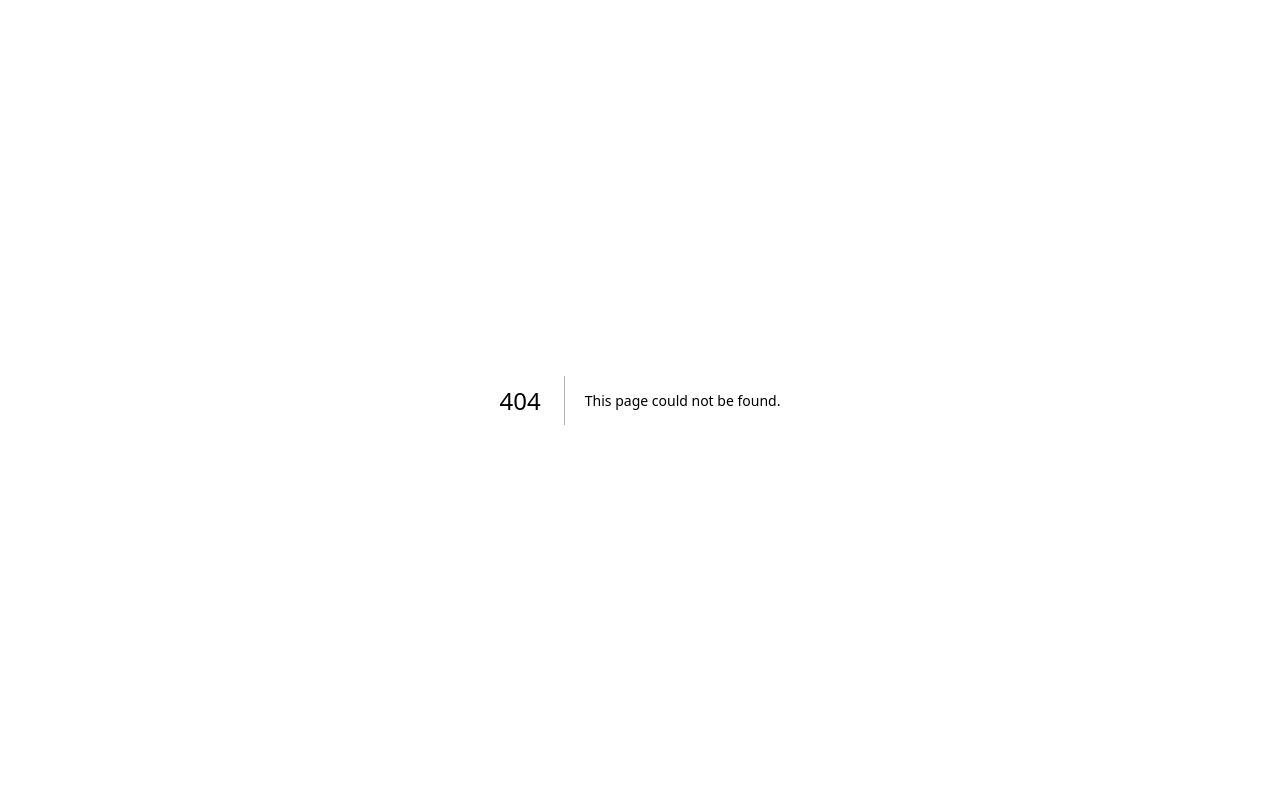
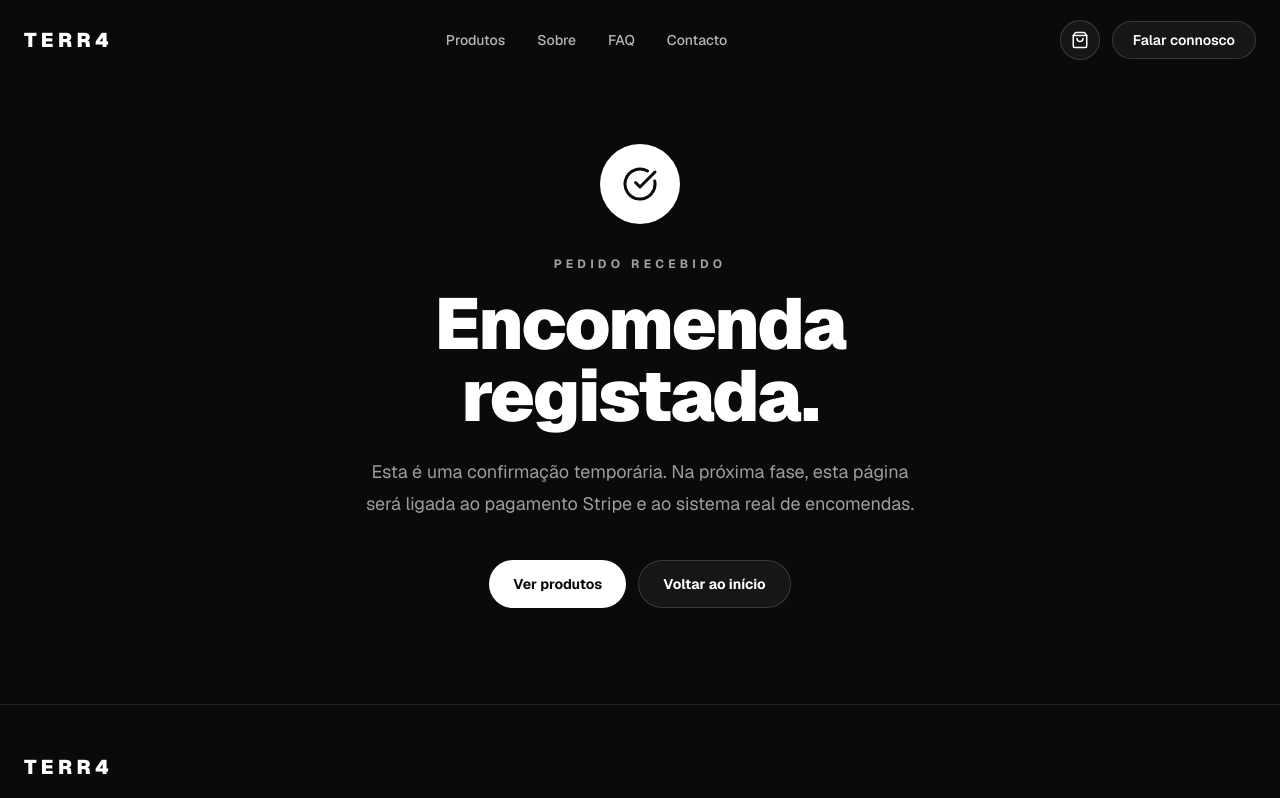
Before and after one commit to pedrofsimoes7/TERR4, a Next.js app: page /order-confirmation in a window 1280 px wide. Before the commit this address had no page. Shown: the top 798 px of the page. Built offline with nearby package versions, Linux system fonts and the light colour scheme.

Commit message:
Add temporary order confirmation flow

```diff
--- a/src/app/checkout/page.tsx
+++ b/src/app/checkout/page.tsx
@@ -2,11 +2,19 @@
 
 import Image from "next/image";
 import Link from "next/link";
+import { useRouter } from "next/navigation";
 import { useCartStore } from "@/store/cart-store";
 import { formatPrice } from "@/lib/utils";
 
 export default function CheckoutPage() {
   const items = useCartStore((state) => state.items);
+  const router = useRouter();
+  const clearCart = useCartStore((state) => state.clearCart);
+
+  function handleTemporaryCheckout() {
+    clearCart();
+    router.push("/order-confirmation");
+    }
 
   const total = items.reduce((acc, item) => {
     return acc + (item.product.price || 0) * item.quantity;
@@ -148,12 +156,13 @@ export default function CheckoutPage() {
                 </span>
               </div>
 
-              <button
-                type="button"
-                className="mt-7 flex h-13 w-full items-center justify-center rounded-full bg-white px-6 text-sm font-black text-neutral-950 transition hover:bg-stone-200"
-              >
-                Pagamento brevemente
-              </button>
+                          <button
+                              type="button"
+                              onClick={handleTemporaryCheckout}
+                              className="mt-7 flex h-13 w-full items-center justify-center rounded-full bg-white px-6 text-sm font-black text-neutral-950 transition hover:bg-stone-200"
+                          >
+                              Finalizar pedido
+                          </button>
 
               <p className="mt-4 text-center text-xs text-white/35">
                 Stripe será integrado na próxima fase.
--- /dev/null
+++ b/src/app/order-confirmation/page.tsx
@@ -0,0 +1,43 @@
+import Link from "next/link";
+import { CheckCircle } from "lucide-react";
+
+export default function OrderConfirmationPage() {
+  return (
+    <main className="bg-neutral-950 px-6 pb-24 pt-36 text-white">
+      <section className="mx-auto max-w-3xl text-center">
+        <div className="mx-auto flex size-20 items-center justify-center rounded-full bg-white text-neutral-950">
+          <CheckCircle size={36} />
+        </div>
+
+        <p className="mt-8 text-xs font-bold uppercase tracking-[0.35em] text-stone-400">
+          Pedido recebido
+        </p>
+
+        <h1 className="mt-4 text-5xl font-black tracking-tight md:text-7xl">
+          Encomenda registada.
+        </h1>
+
+        <p className="mx-auto mt-6 max-w-xl text-lg leading-8 text-white/60">
+          Esta é uma confirmação temporária. Na próxima fase, esta página será
+          ligada ao pagamento Stripe e ao sistema real de encomendas.
+        </p>
+
+        <div className="mt-10 flex flex-col justify-center gap-3 sm:flex-row">
+          <Link
+            href="/shop"
+            className="inline-flex h-12 items-center justify-center rounded-full bg-white px-6 text-sm font-bold text-neutral-950 transition hover:bg-stone-200"
+          >
+            Ver produtos
+          </Link>
+
+          <Link
+            href="/"
+            className="inline-flex h-12 items-center justify-center rounded-full border border-white/15 bg-white/5 px-6 text-sm font-bold text-white transition hover:bg-white hover:text-neutral-950"
+          >
+            Voltar ao início
+          </Link>
+        </div>
+      </section>
+    </main>
+  );
+}
--- a/src/store/cart-store.ts
+++ b/src/store/cart-store.ts
@@ -1,6 +1,7 @@
 "use client";
 
 import { create } from "zustand";
+import { persist } from "zustand/middleware";
 import { Product } from "@/data/products";
 
 type CartItem = {
@@ -16,7 +17,9 @@ type CartStore = {
   clearCart: () => void;
 };
 
-export const useCartStore = create<CartStore>((set) => ({
+export const useCartStore = create<CartStore>()(
+  persist(
+    (set) => ({
       items: [],
 
       addItem: (product) =>
@@ -57,4 +60,9 @@ export const useCartStore = create<CartStore>((set) => ({
         })),
 
       clearCart: () => set({ items: [] }),
-}));
+    }),
+    {
+      name: "terr4-cart",
+    }
+  )
+);
```
Lines whose indentation alone changed are shown as unchanged.
